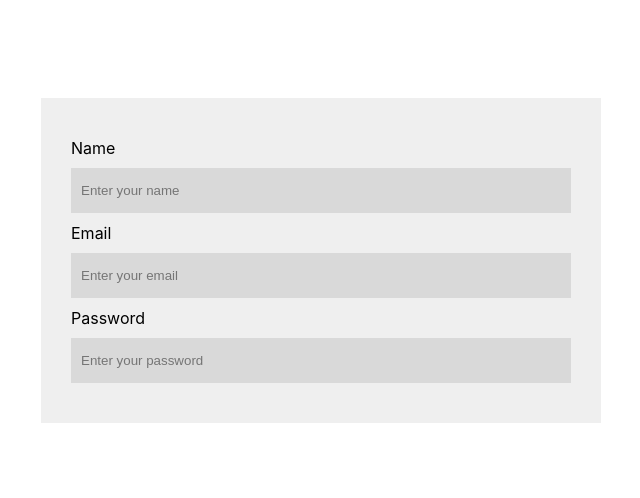
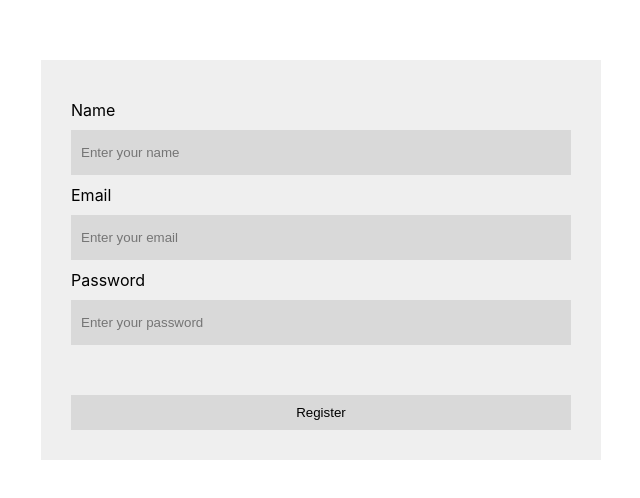
Before and after one commit to Mahmoudkhoder01/take-home-assessment-front-end, a React (Create React App) app: page /register in a window 1280 px wide. Shown: the part 140-638 px from the top of the page, without its empty margins (319-959 px from the left). Built offline with nearby package versions, Linux system fonts and the light colour scheme.

Commit message:
add the error prop to reusable input, add the fields for the register, add error handling for them, still send the request to the backend

```diff
--- a/src/Components/ReusableTools/Button/Button.module.css
+++ b/src/Components/ReusableTools/Button/Button.module.css
@@ -0,0 +1,14 @@
+@import url("../variables.css");
+
+.button {
+  background-color: var(--secondary);
+  border: 0;
+  width: 100%;
+  padding: 10px 0;
+}
+
+.button:hover {
+  background-color: #a09c9c;
+  color: white;
+  cursor: pointer;
+}
--- a/src/Components/ReusableTools/Button/Button.tsx
+++ b/src/Components/ReusableTools/Button/Button.tsx
@@ -1,7 +1,17 @@
-import calsses from "./Button.module.css"
+import { FC } from "react";
+import calsses from "./Button.module.css";
 
-export default function Button() {
+interface ButtonProps {
+  text: string;
+  onClick: () => void;
+}
+
+const Button: FC<ButtonProps> = ({ text, onClick }) => {
   return (
-    <div>Button</div>
-  )
-}
+    <button className={calsses.button} onClick={onClick}>
+      {text}
+    </button>
+  );
+};
+
+export default Button;
--- a/src/Components/ReusableTools/Input/Input.module.css
+++ b/src/Components/ReusableTools/Input/Input.module.css
@@ -1,7 +1,7 @@
 @import url("../variables.css");
 
-.inputWrapper{
-    margin: 10px 0;
+.inputWrapper {
+  margin: 10px 0;
 }
 
 .input {
@@ -13,3 +13,7 @@
   margin-top: 10px;
   box-sizing: border-box;
 }
+
+.error {
+  color: red;
+}
--- a/src/Components/ReusableTools/Input/Input.tsx
+++ b/src/Components/ReusableTools/Input/Input.tsx
@@ -1,5 +1,6 @@
 import React from "react";
 import classes from "./Input.module.css";
+import { error } from "console";
 
 interface InputProps {
   type: string;
@@ -7,6 +8,7 @@ interface InputProps {
   label: string;
   value: string;
   onChange: (event: React.ChangeEvent<HTMLInputElement>) => void;
+  error: string;
 }
 
 const Input: React.FC<InputProps> = ({
@@ -15,6 +17,7 @@ const Input: React.FC<InputProps> = ({
   label,
   value,
   onChange,
+  error,
 }) => {
   return (
     <div className={classes.inputWrapper}>
@@ -26,6 +29,7 @@ const Input: React.FC<InputProps> = ({
         value={value}
         onChange={onChange}
       />
+      {error && <p className={classes.error}>{error}</p>}
     </div>
   );
 };
--- a/src/Pages/Register/Register.module.css
+++ b/src/Pages/Register/Register.module.css
@@ -0,0 +1,7 @@
+.InputsWrapper {
+  margin-bottom: 50px;
+}
+
+.error {
+  color: red;
+}
--- a/src/Pages/Register/Register.tsx
+++ b/src/Pages/Register/Register.tsx
@@ -2,18 +2,33 @@ import { ChangeEvent, useState } from "react";
 import Box from "../../Components/Box/Box";
 import Input from "../../Components/ReusableTools/Input/Input";
 import classes from "./Register.module.css";
+import Button from "../../Components/ReusableTools/Button/Button";
 
 export default function Register() {
+  const [sbumit, setSubmit] = useState(false);
   const [data, setData] = useState({
     name: "",
     email: "",
     password: "",
   });
 
+  const [error, setError] = useState({
+    name: "",
+    email: "",
+    password: "",
+    general: "",
+  });
+
   const handleInputChange = (field: string, value: string) => {
     setData((prevData) => ({
       ...prevData,
       [field]: value,
+    }));
+
+    setError((prevError) => ({
+      ...prevError,
+      [field]: "",
+      general: "",
     }));
   };
 
@@ -25,6 +40,7 @@ export default function Register() {
       type: "text",
       onChange: (event: ChangeEvent<HTMLInputElement>) =>
         handleInputChange("name", event.target.value),
+      error: error.name,
     },
     {
       value: data.email,
@@ -33,6 +49,7 @@ export default function Register() {
       type: "text",
       onChange: (event: ChangeEvent<HTMLInputElement>) =>
         handleInputChange("email", event.target.value),
+      error: error.email,
     },
     {
       value: data.password,
@@ -41,12 +58,83 @@ export default function Register() {
       type: "password",
       onChange: (event: ChangeEvent<HTMLInputElement>) =>
         handleInputChange("password", event.target.value),
+      error: error.password,
     },
   ];
 
+  const handleSubmit = () => {
+    if (!data.name && !data.email && !data.password) {
+      setError((prevError) => ({
+        ...prevError,
+        general: "Please fill all fields",
+      }));
+      return;
+    }
+
+    const errorFields = [];
+
+    if (!data.name) {
+      setError((prevError) => ({
+        ...prevError,
+        name: "Name is required",
+      }));
+      errorFields.push("Name");
+    } else if (data.name.length < 3) {
+      setError((prevError) => ({
+        ...prevError,
+        name: "Name should be at least 3 characters",
+      }));
+      errorFields.push("Name");
+    }
+
+    if (!data.email) {
+      setError((prevError) => ({
+        ...prevError,
+        email: "Email is required",
+      }));
+      errorFields.push("Email");
+    } else if (data.email.length < 3) {
+      setError((prevError) => ({
+        ...prevError,
+        email: "Email should be at least 3 characters",
+      }));
+      errorFields.push("Email");
+    }
+
+    if (!data.password) {
+      setError((prevError) => ({
+        ...prevError,
+        password: "Password is required",
+      }));
+      errorFields.push("Password");
+    } else if (data.password) {
+      // Validate password format
+      const passwordRegex = /^(?=.*[A-Za-z\d]).{8,}$/;
+      if (!passwordRegex.test(data.password)) {
+        setError((prevError) => ({
+          ...prevError,
+          password: "Password should be at least 8 characters",
+        }));
+        errorFields.push("Password");
+      }
+    }
+
+    if (errorFields.length > 0) {
+      return;
+    }
+
+    try {
+      setSubmit(true);
+
+
+    } catch (error) {}
+  };
   return (
     <Box
-      content={inputFields.map((field, index) => (
+      content={
+        <>
+          <div className={classes.InputsWrapper}>
+            {inputFields.map((field, index) => (
               <Input
                 label={field.label}
                 key={index}
@@ -54,8 +142,14 @@ export default function Register() {
                 placeholder={field.placeholder}
                 onChange={field.onChange}
                 value={field.value}
+                error={field.error}
               />
             ))}
+          </div>
+          {error.general && <p className={classes.error}>{error.general}</p>}
+          <Button text="Register" onClick={handleSubmit} />
+        </>
+      }
     />
   );
 }
```
Lines whose indentation alone changed are shown as unchanged.
